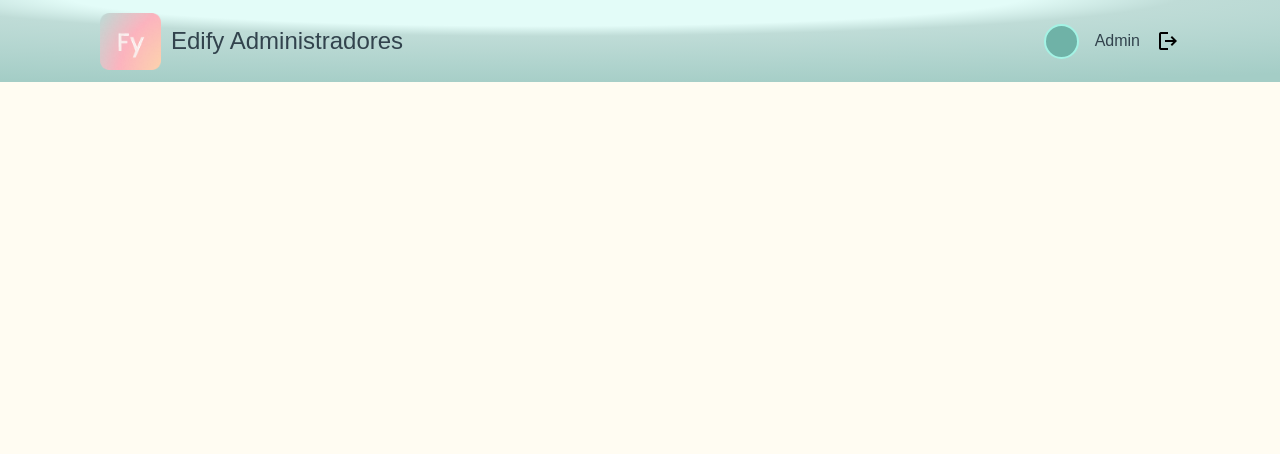
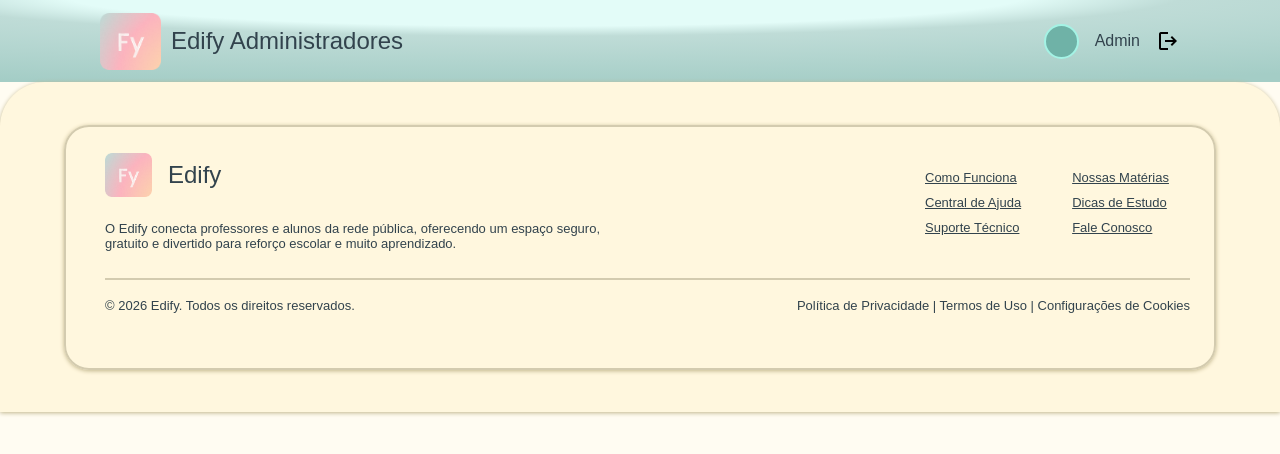
Before and after one commit to david-pessoa/tech-challenge-frontend, a React (Vite) app: page / in a window 1280 px wide. Shown: the top 454 px of the page. Built offline with nearby package versions, Linux system fonts and the light colour scheme.

Commit message:
add componente footer para desktop

```diff
--- /dev/null
+++ b/src/components/Footer.tsx
@@ -0,0 +1,115 @@
+import styled from 'styled-components';
+import logo from '../../public/Logo.png';
+
+const FooterContainer = styled.footer`
+  background-color: #fff7de;
+  width: 100%;
+  height: 20.625rem;
+  border-radius: 45px 45px 0 0;
+  box-shadow: 0px 1px 4px 0px #c0b58b;
+  display: flex;
+  justify-content: center;
+  align-items: center;
+`;
+
+const Box = styled.div`
+  border: 2px solid #d3cbaf;
+  box-shadow: 0px 1px 4px 0px #c0b58b;
+  width: 90%;
+  height: 15.313rem;
+  border-radius: 25px;
+  padding-top: 1.625rem;
+  padding-left: 2.438rem;
+  padding-right: 1.5rem;
+  box-sizing: border-box;
+`;
+
+const LogoContainer = styled.div`
+  display: flex;
+  align-items: center;
+  text-decoration: none;
+  gap: 1rem;
+  margin-bottom: 1.5rem;
+`;
+
+const Title = styled.h4`
+  font-weight: 500;
+  font-size: 1.5rem;
+`;
+
+const Paragraph = styled.p`
+  font-weight: 400;
+  font-size: 0.813rem;
+`;
+
+const UpperContainer = styled.div`
+  padding-bottom: 1.688rem;
+  border-bottom: 2px solid #d3cbaf;
+  display: flex;
+  justify-content: space-between;
+`;
+
+const BottomContainer = styled.div`
+  padding-top: 1.125rem;
+  display: flex;
+  justify-content: space-between;
+`;
+
+const LinksContainer = styled.div`
+  width: 16.563rem;
+  display: flex;
+  gap: 3.188rem;
+  margin-top: 1.063rem;
+`;
+
+const OtherLinksList = styled.ul`
+  display: flex;
+  flex-direction: column;
+  list-style: none;
+  text-decoration: underline;
+  gap: 10px;
+`;
+
+const ListItem = styled.li`
+  font-size: 13px;
+`;
+
+export default function Footer() {
+  return (
+    <FooterContainer>
+      <Box>
+        <UpperContainer>
+          <div>
+            <LogoContainer>
+              <img src={logo} alt="Edify Logo" width={47} height={44} />
+              <Title>Edify</Title>
+            </LogoContainer>
+            <Paragraph>
+              O Edify conecta professores e alunos da rede pública, oferecendo um espaço seguro,{' '}
+              <br />
+              gratuito e divertido para reforço escolar e muito aprendizado.
+            </Paragraph>
+          </div>
+          <LinksContainer>
+            <OtherLinksList>
+              <ListItem>Como Funciona</ListItem>
+              <ListItem>Central de Ajuda</ListItem>
+              <ListItem>Suporte Técnico</ListItem>
+            </OtherLinksList>
+            <OtherLinksList>
+              <ListItem>Nossas Matérias</ListItem>
+              <ListItem>Dicas de Estudo</ListItem>
+              <ListItem>Fale Conosco</ListItem>
+            </OtherLinksList>
+          </LinksContainer>
+        </UpperContainer>
+        <BottomContainer>
+          <Paragraph>
+            &copy; {new Date().getFullYear()} Edify. Todos os direitos reservados.
+          </Paragraph>
+          <Paragraph>Política de Privacidade | Termos de Uso | Configurações de Cookies</Paragraph>
+        </BottomContainer>
+      </Box>
+    </FooterContainer>
+  );
+}
--- a/src/components/Header.tsx
+++ b/src/components/Header.tsx
@@ -25,20 +25,20 @@ const userCircleColors = {
   },
   PROFESSOR: {
     background: '#FBB3BE',
-    border: '2px solid #F7CED2'
+    border: '2px solid #F7CED2',
   },
   ALUNO: {
     background: '#FDE9A0',
-    border: '2px solid #FEF1CE'
-  }
-}
+    border: '2px solid #FEF1CE',
+  },
+};
 
 const Circle = styled.div<{ $role: Role }>`
   width: 31px;
   height: 31px;
   border-radius: 50%;
   background-color: ${({ $role }) => userCircleColors[$role].background};
-  border: ${({$role}) => userCircleColors[$role].border};
+  border: ${({ $role }) => userCircleColors[$role].border};
 `;
 
 const Nav = styled.nav`
@@ -59,9 +59,9 @@ const LogoButton = styled.a`
 `;
 
 const Title = styled.h4`
-  color: ${({theme}) => theme.colors.text};
+  color: ${({ theme }) => theme.colors.text};
   font-weight: 400;
-  font-size: 1.5rem
+  font-size: 1.5rem;
 `;
 
 const LogoutContainer = styled.div`
@@ -76,11 +76,9 @@ const LogoutButton = styled.button`
   background: transparent;
   border: none;
   display: flex;
-
 `;
 
 export default function Header() {
-
   // Fazer lógica para obter informações do usuário do back-end
 
   const role: Role = 'ADMIN';
@@ -91,25 +89,20 @@ export default function Header() {
     ALUNO: 'Alunos',
   };
 
-  const capitalize = (str: string) =>
-  str.charAt(0).toUpperCase() + str.slice(1).toLowerCase();
+  const capitalize = (str: string) => str.charAt(0).toUpperCase() + str.slice(1).toLowerCase();
 
   return (
     <Background $role={role}>
       <Nav>
-        <LogoButton href='/'>
+        <LogoButton href="/">
           <img src={logo} alt="Edify Logo" width={61} height={57} />
           <Title>Edify {roleName[role]}</Title>
         </LogoButton>
         <LogoutContainer>
           <Circle $role={role} />
-          <span>
-            {capitalize(role)}
-          </span>
+          <span>{capitalize(role)}</span>
           <LogoutButton>
-            <span className="material-symbols-outlined">
-            logout
-            </span>
+            <span className="material-symbols-outlined">logout</span>
           </LogoutButton>
         </LogoutContainer>
       </Nav>
--- a/src/pages/Home.tsx
+++ b/src/pages/Home.tsx
@@ -1,7 +1,12 @@
 import Header from "../components/Header";
+import Footer from "../components/Footer";
 
 export default function Home() {
+
+  document.title = 'Edify | Home';
+
   return (<>
     <Header />
+    <Footer />
   </>);
 }
```
